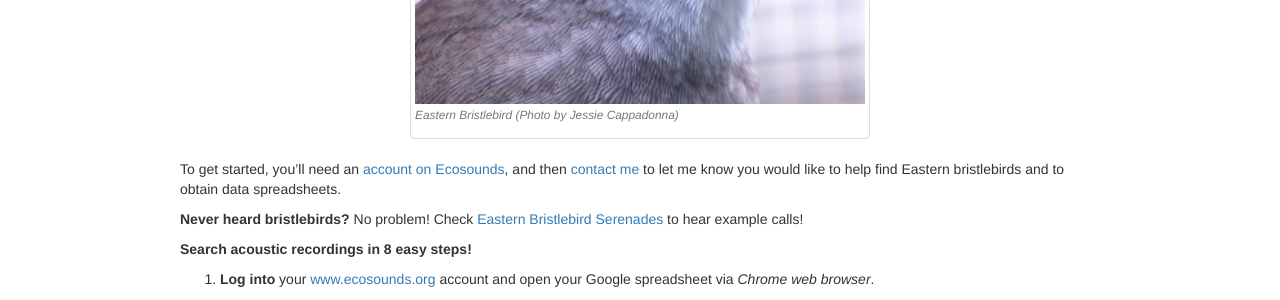
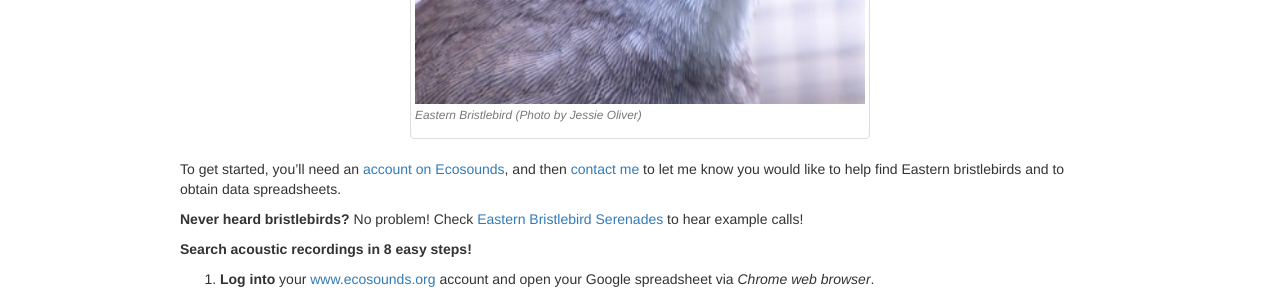
Before and after one commit to QutEcoacoustics/research-blog, a Jekyll site: the page built from help/sound-search-steps.md, in a window 1280 px wide and 900 px high, scrolled down 682 px. Shown: the part 152-452 px from the top of the window. Built offline with Jekyll 4.4.1, drawn with Linux system fonts in a browser that asks for light colours; nearby versions of some CDN libraries; comment, search, counter and statistics services are not loaded; some of the changed text lies outside the part shown.

Commit message:
Update sound-search-steps.md

```diff
--- a/help/sound-search-steps.md
+++ b/help/sound-search-steps.md
@@ -40,7 +40,7 @@ Version 3
 
 ------
 
-{% include figure.html src="./media/ebb_350x257.jpg" caption="Eastern Bristlebird (Photo by Jessie Cappadonna)" style="width:50%" %}
+{% include figure.html src="./media/ebb_350x257.jpg" caption="Eastern Bristlebird (Photo by Jessie Oliver)" style="width:50%" %}
 
 To get started, you'll need an [account on Ecosounds](https://www.ecosounds.org/my_account/sign_up),
 and then [contact me](https://www.ecosounds.org/contact_us) to let me know you would like to help find Eastern bristlebirds and to
@@ -195,7 +195,7 @@ leave the sifting to me!
 
 **If you have questions, feedback, or ideas for improvements drop me a line**!
 
-You can contact me, Jessie Cappadonna via the [contact us page](https://www.ecosounds.org/contact_us),
-[twitter](https://twitter.com/JessCappadonna), or directly by email if already we've corresponded.
+You can contact me, Jessie Oliver via the [contact us page](https://www.ecosounds.org/contact_us),
+[twitter](https://twitter.com/JessieLOliver), or directly by email if already we've corresponded.
 
 **Thank you so much for your interest in helping to design acoustic citizen science and finding Eastern bristlebirds!**
```
